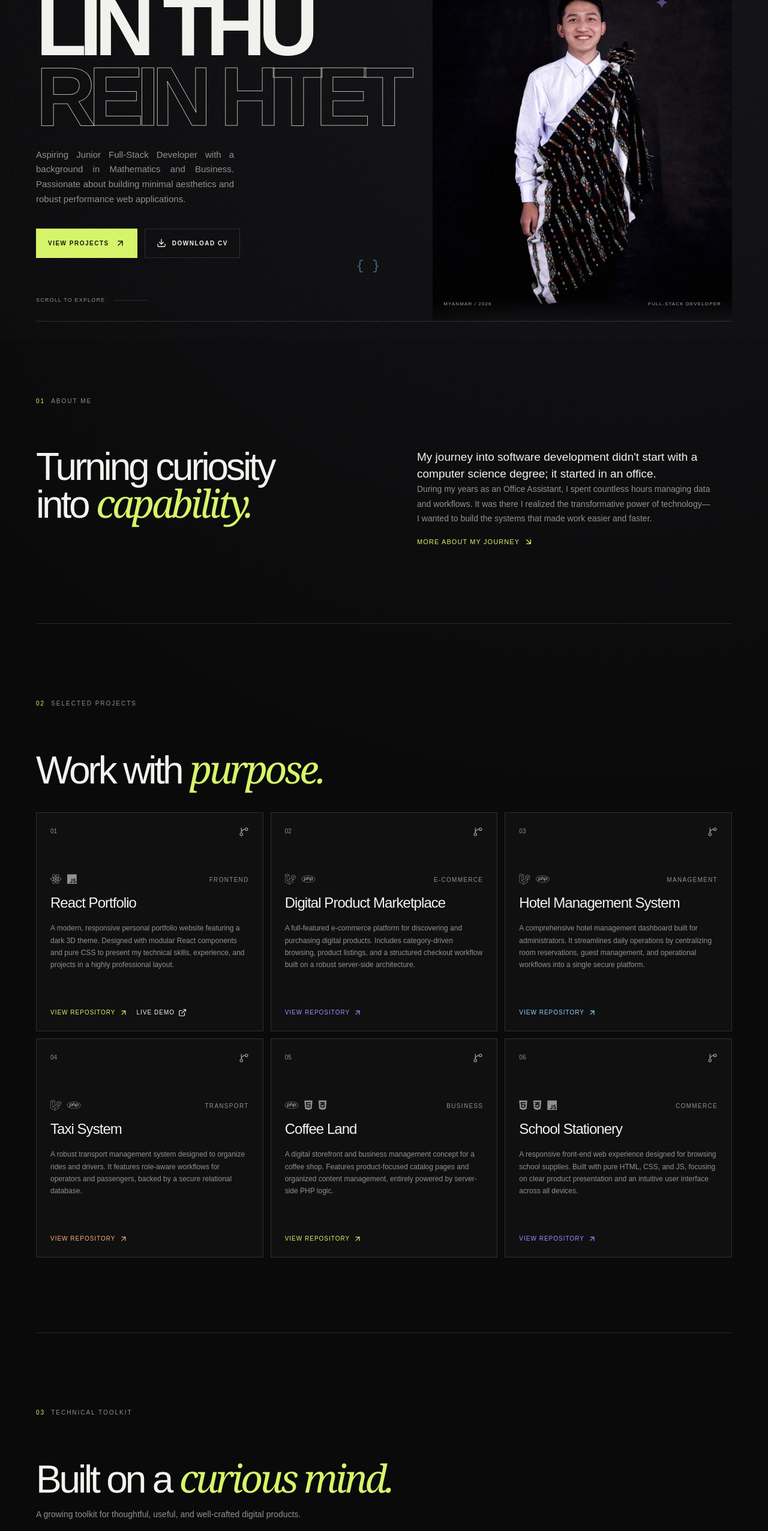
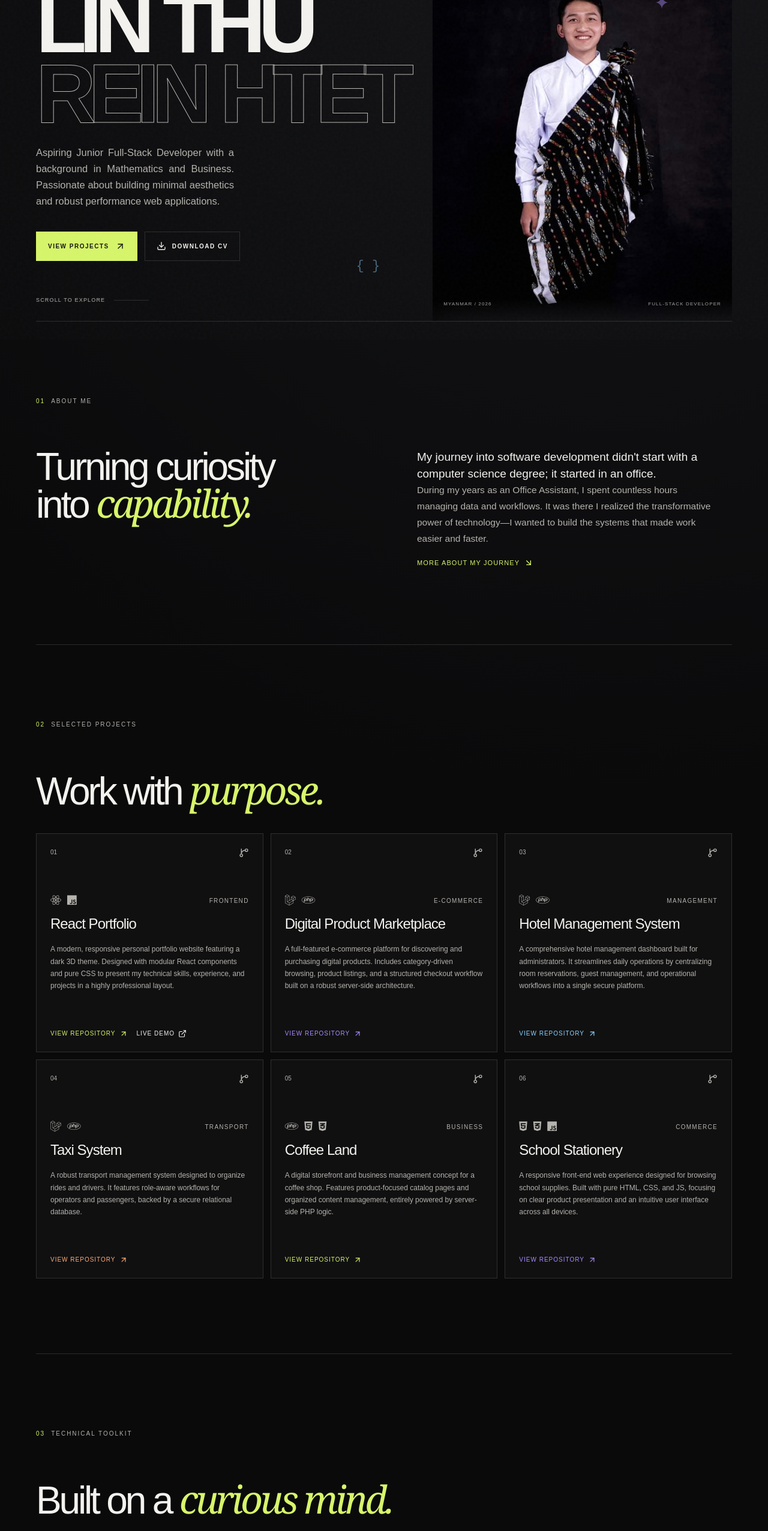
Before and after one commit to Linlinhtet980/React_Portfilio, a React (Vite) app: page / in a window 1280 px wide. Shown: the part 234-2786 px from the top of the page at 60% size. Built offline with nearby package versions, Linux system fonts and the light colour scheme.

Commit message:
Enhance readability: Increase base font sizes and brighten muted text color

```diff
--- a/src/components/Pages/About/About.module.css
+++ b/src/components/Pages/About/About.module.css
@@ -1,7 +1,7 @@
 .sectionLabel { color:var(--lime); font-size:10px; letter-spacing:.2em; text-transform:uppercase; display:flex; align-items:center; gap:10px; }
 .sectionLabel span { color:var(--muted); }
 .aboutGrid { display:grid; grid-template-columns:1fr 1fr; gap:110px; padding:72px 0 0; }
-.aboutGrid p { max-width:490px; color:var(--muted); line-height:1.75; font-size:14px; }
+.aboutGrid p { max-width:490px; color:var(--muted); line-height:1.75; font-size:15.5px; }
 .lead { color:var(--foreground) !important; font-size:19px !important; line-height:1.45 !important; }
 .textLink { display:inline-flex; align-items:center; gap:7px; color:var(--lime); font-size:11px; letter-spacing:.1em; text-transform:uppercase; margin-top:18px; }
 .textLink:hover { color:var(--lime); opacity: 0.8; }
--- a/src/components/Pages/Contacts/Contacts.module.css
+++ b/src/components/Pages/Contacts/Contacts.module.css
@@ -3,7 +3,7 @@
 .sectionLabel { color:var(--lime); font-size:10px; letter-spacing:.2em; text-transform:uppercase; display:flex; align-items:center; gap:10px; }
 .sectionLabel span { color:var(--muted); text-transform:none; }
 .contactCard h2 { margin-top:45px; }
-.contactCard > div > p { max-width:330px; color:var(--muted); line-height:1.6; font-size:14px; margin:24px 0; }
+.contactCard > div > p { max-width:330px; color:var(--muted); line-height:1.6; font-size:15.5px; margin:24px 0; }
 .emailLink { display:flex; gap:9px; align-items:center; color:var(--lime); font-size:13px; }
 .socials { display:flex; gap:9px; margin-top:58px; }
 .socials a { width:35px; height:35px; border:1px solid var(--line); display:grid; place-items:center; color:var(--muted); font-size:16px; }
@@ -11,7 +11,7 @@
 
 .form { display:flex; flex-direction:column; gap:9px; }
 .form label { color:var(--muted); font-size:10px; letter-spacing:.12em; text-transform:uppercase; margin-top:9px; }
-.input, .textarea { background:transparent; border:0; border-bottom:1px solid var(--line); color:var(--foreground); padding:10px 0; font:inherit; font-size:14px; outline:none; resize:vertical; }
+.input, .textarea { background:transparent; border:0; border-bottom:1px solid var(--line); color:var(--foreground); padding:10px 0; font:inherit; font-size:15.5px; outline:none; resize:vertical; }
 .input:focus, .textarea:focus { border-color:var(--lime); }
 .textarea { min-height:80px; }
 
--- a/src/components/Pages/Education/Education.module.css
+++ b/src/components/Pages/Education/Education.module.css
@@ -1,7 +1,7 @@
 .sectionLabel { color:var(--lime); font-size:10px; letter-spacing:.2em; text-transform:uppercase; display:flex; align-items:center; gap:10px; }
 .sectionLabel span { color:var(--muted); }
 .sectionHeading { display:flex; flex-direction:column; align-items:flex-start; margin:72px 0 40px; gap:16px; }
-.sectionHeading p { max-width:500px; margin:0; color:var(--muted); font-size:14px; line-height:1.6; }
+.sectionHeading p { max-width:500px; margin:0; color:var(--muted); font-size:15.5px; line-height:1.6; }
 
 .timeline { margin-top:72px; border-top:1px solid var(--line); }
 .timelineItem { display:grid; grid-template-columns:70px 1fr 50px; gap:24px; align-items:center; padding:28px 0; border-bottom:1px solid var(--line); }
--- a/src/components/Pages/Home/Home.module.css
+++ b/src/components/Pages/Home/Home.module.css
@@ -11,7 +11,7 @@
 .eyebrowLine { width:46px; height:1px; background:var(--line); margin-left:4px; }
 .hero h1 { margin:26px 0 27px; font-size:clamp(60px, 10.8vw, 140px); line-height:.84; letter-spacing:-.09em; font-weight:800; }
 .hero h1 span { color:transparent; -webkit-text-stroke:1px #b9b8b4; }
-.heroDescription { max-width:330px; margin:0; color:var(--muted); font-size:15px; line-height:1.65; text-align:justify; }
+.heroDescription { max-width:330px; margin:0; color:var(--muted); font-size:16.5px; line-height:1.65; text-align:justify; }
 .heroActions { display:flex; gap:12px; margin-top:36px; }
 
 .floatingShape { position:absolute; font-family:monospace; color:var(--muted); opacity:.45; z-index:2; }
--- a/src/components/Pages/Projects/Projects.module.css
+++ b/src/components/Pages/Projects/Projects.module.css
@@ -1,7 +1,7 @@
 .sectionLabel { color:var(--lime); font-size:10px; letter-spacing:.2em; text-transform:uppercase; display:flex; align-items:center; gap:10px; }
 .sectionLabel span { color:var(--muted); }
 .sectionHeading { display:flex; flex-direction:column; align-items:flex-start; margin:72px 0 40px; gap:16px; }
-.sectionHeading p { max-width:500px; margin:0; color:var(--muted); font-size:14px; line-height:1.6; }
+.sectionHeading p { max-width:500px; margin:0; color:var(--muted); font-size:15.5px; line-height:1.6; }
 .projectsGrid { display:grid; grid-template-columns:repeat(3,1fr); gap:12px; }
 .projectCard { min-height:365px; padding:23px; display:flex; flex-direction:column; justify-content:space-between; border:1px solid var(--line); background:rgba(255,255,255,.025); transition:transform .2s,border-color .2s,background .2s; }
 .projectCard:hover { transform:translateY(-5px); border-color:var(--lime); background:rgba(255,255,255,.045); }
--- a/src/components/Pages/Skills/Skills.module.css
+++ b/src/components/Pages/Skills/Skills.module.css
@@ -1,7 +1,7 @@
 .sectionLabel { color:var(--lime); font-size:10px; letter-spacing:.2em; text-transform:uppercase; display:flex; align-items:center; gap:10px; }
 .sectionLabel span { color:var(--muted); }
 .sectionHeading { display:flex; flex-direction:column; align-items:flex-start; margin:72px 0 40px; gap:16px; }
-.sectionHeading p { max-width:500px; margin:0; color:var(--muted); font-size:14px; line-height:1.6; }
+.sectionHeading p { max-width:500px; margin:0; color:var(--muted); font-size:15.5px; line-height:1.6; }
 .skillsGrid { display:grid; grid-template-columns:repeat(4,1fr); gap:12px; }
 .skillCard { min-height:265px; padding:23px; border:1px solid var(--line); background:rgba(255,255,255,.025); transition:transform .2s,border-color .2s; }
 .skillCard:hover { transform:translateY(-5px); border-color:var(--lime); }
--- a/src/index.css
+++ b/src/index.css
@@ -3,7 +3,7 @@
 :root {
   --background: #0a0a0b;
   --foreground: #f3f2ee;
-  --muted: #92918e;
+  --muted: #b5b3ad;
   --line: rgba(255,255,255,.13);
   --lime: #d7f56a;
   --violet: #ab8cff;
```
